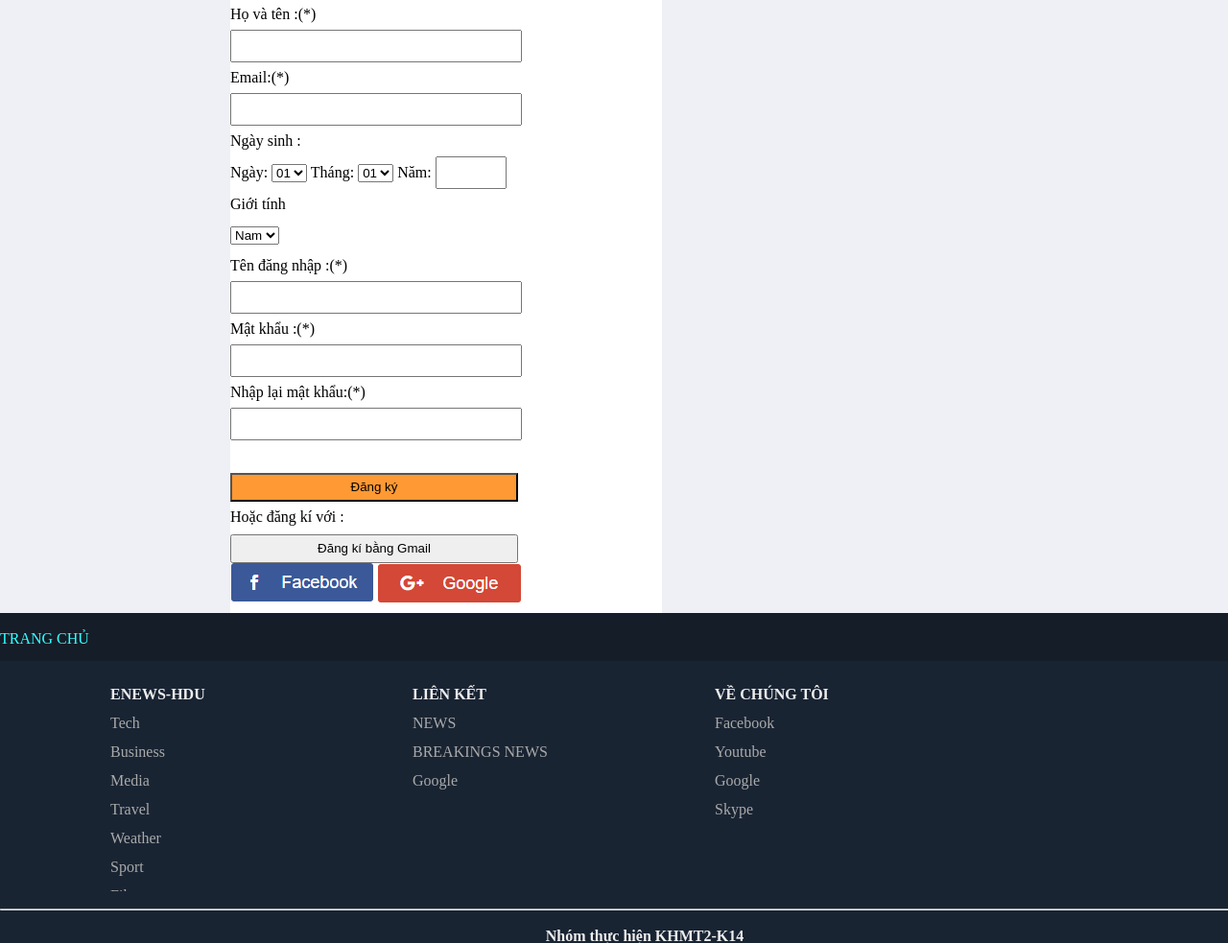
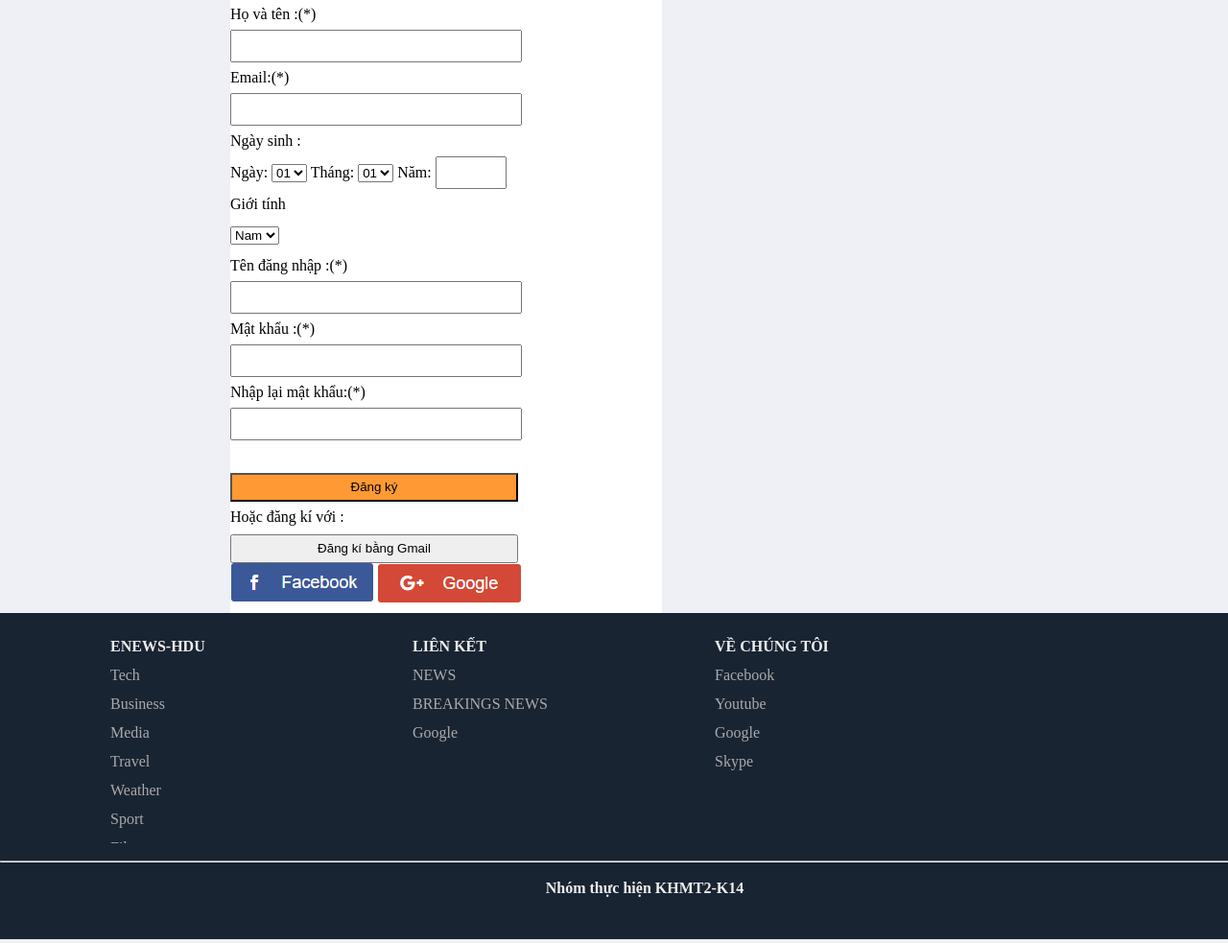
Before and after one commit to tienvanbui/News-Classifycation, a Django app: page /dangky in a window 1280 px wide; the page is wider, and only the part inside the window is pictured. Shown: the part 200-1183 px from the top of that part at 96% size. Run offline with Django 4.2, Linux system fonts and the light colour scheme.

Commit message:
release in 21/12/2022 version 1

```diff
--- a/site1/home/Templates/dangki.html
+++ b/site1/home/Templates/dangki.html
@@ -128,10 +128,6 @@
 
         </div>
         <div id="footer">
-            <div class="divft1">
-                <p>&nbsp;</p>
-                <p><a href="home"> TRANG CHỦ</a></p>
-            </div>
             <div class="divft">
                 <h4>ENEWS-HDU </h4>
                 <a href="#">Tech</a> <br>
--- a/site1/home/Templates/dangnhap.html
+++ b/site1/home/Templates/dangnhap.html
@@ -68,10 +68,6 @@
                 <img src="{%static 'images/gg.png'%}" width="150" height="40"></div>
         </div>
         <div id="footer">
-            <div class="divft1">
-                <p>&nbsp;</p>
-                <p><a href="home"> TRANG CHỦ</a></p>
-            </div>
             <div class="divft">
                 <h4>ENEWS-HDU </h4>
                 <a href="#">Tech</a> <br>
--- a/site1/home/Templates/home.html
+++ b/site1/home/Templates/home.html
@@ -76,10 +76,7 @@
         </div>
         <br/>
         <div id="footer">
-            <div class="divft1">
-              <p>&nbsp;</p>
-              <p><a href="home"> HOME</a></p>
-            </div>
+
             <div class="divft">
                 <h4>ENEWS-HDU </h4>
                 <a href="#">Tech</a> <br>
--- a/site1/home/Templates/index.html
+++ b/site1/home/Templates/index.html
@@ -59,7 +59,6 @@
                     </div>
                     <br>
                     <a href="http://shopee.vn/cuahangit36" class="a1"> <img src="{%static 'images/banner.png'%}" class="img4"></a>
-                </div>
                 <h3 class="divtb">
                     <a href="dangnhap.html">
                         <p> DON'T MISS
@@ -108,10 +107,6 @@
 <br>
 
 <div id="footer">
-    <div class="divft1">
-      <p>&nbsp;</p>
-      <p><a href="home"> HOME</a></p>
-    </div>
     <div class="divft">
         <h4>ENEWS-HDU </h4>
         <a href="#">Tech</a> <br>
--- a/site1/home/static/css/css2.css
+++ b/site1/home/static/css/css2.css
@@ -277,7 +277,6 @@ span p{
 	border:0px solid ;
 	float:left;
 	background-color:#151D28;
-	padding-left:15px;
 }
 .divft2{
 	width:100%;
--- a/site1/site1/settings.py
+++ b/site1/site1/settings.py
@@ -80,7 +80,7 @@ DATABASES = {
         'ENGINE': 'django.db.backends.mysql',
         'NAME': 'db_dacn',
         'USER':'root',
-        'PASSWORD':'root',
+        'PASSWORD':'',
         'HOST':'localhost',
     }
 }
```
